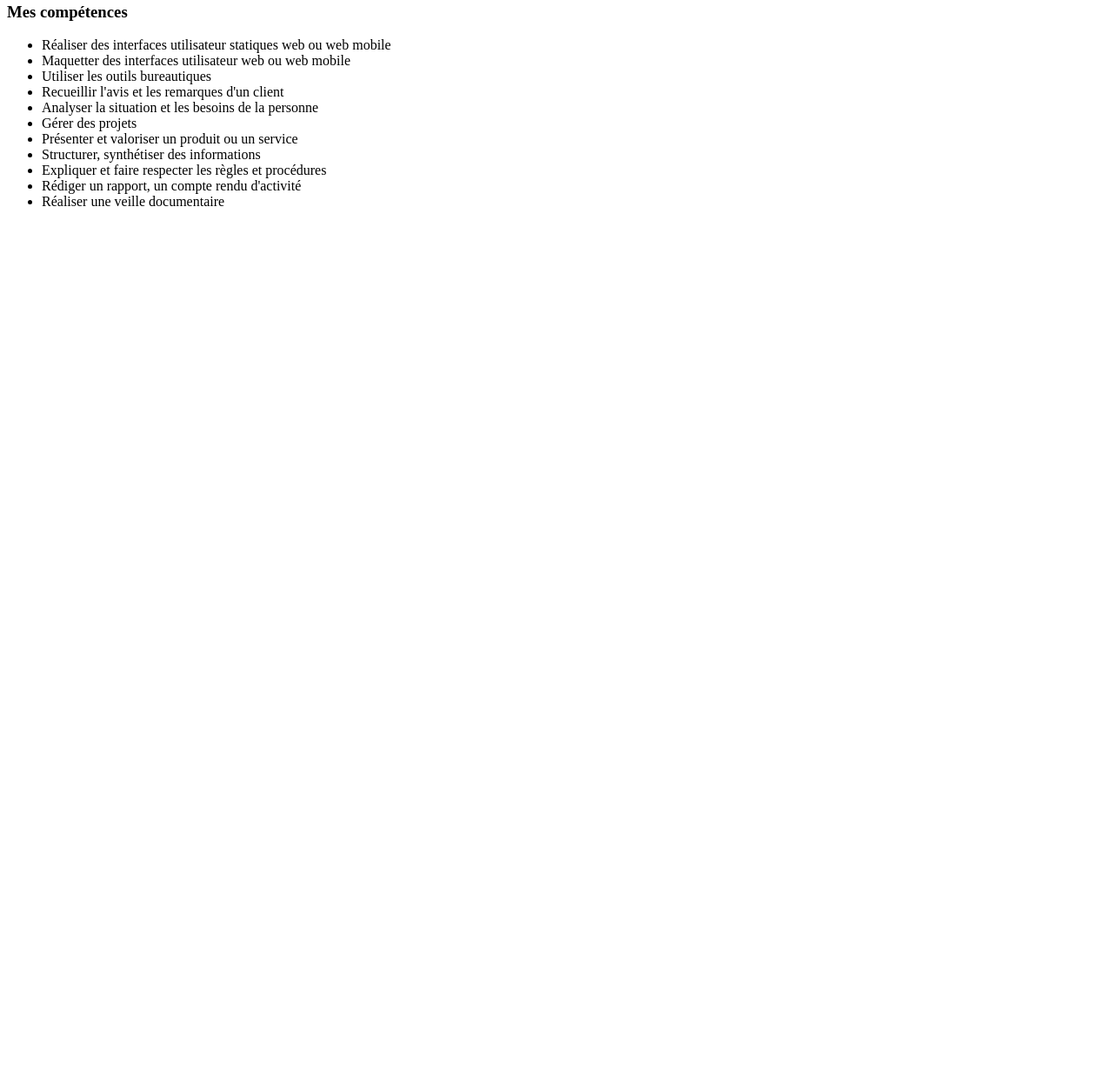
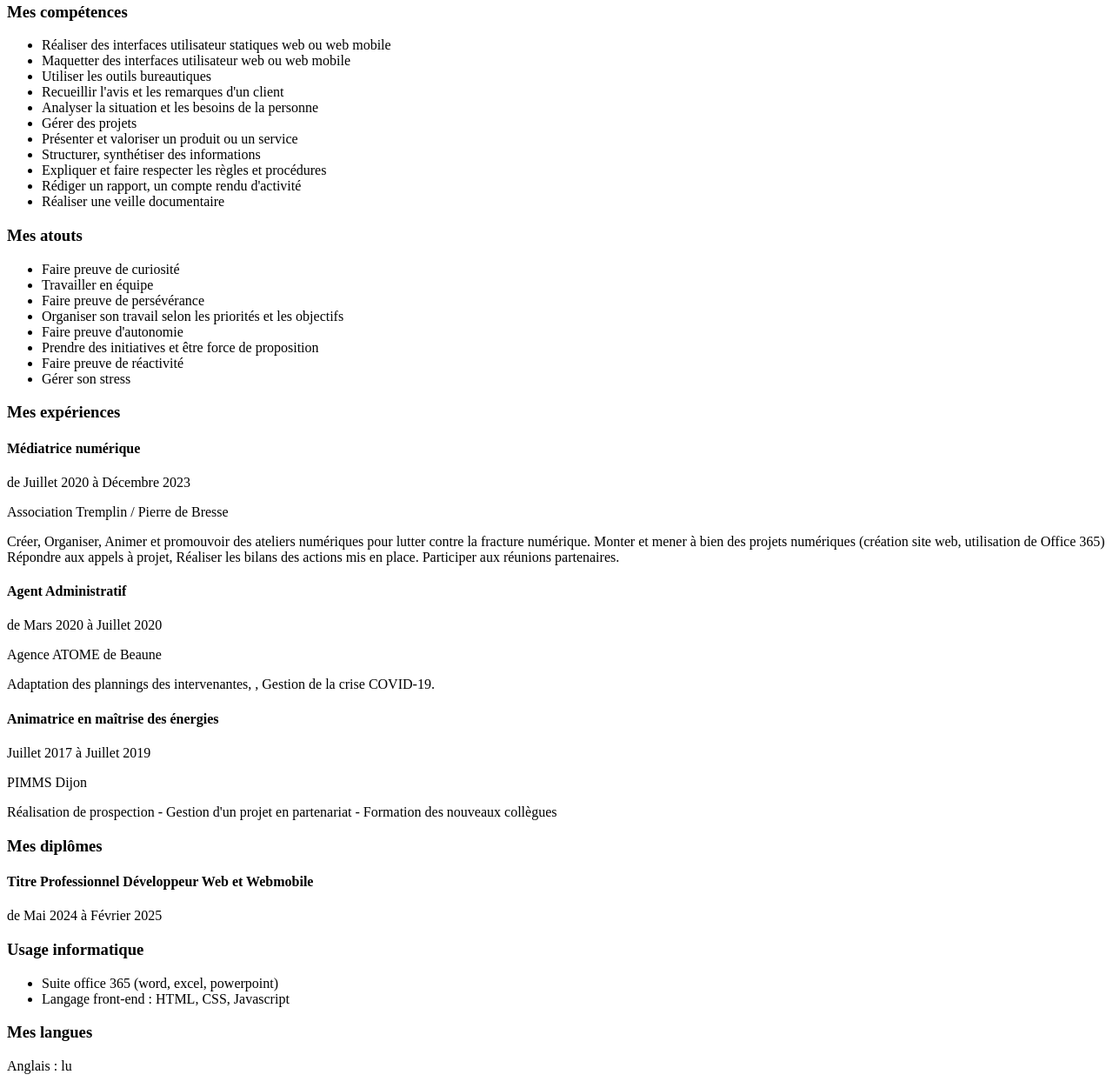
Before and after one commit to CathyNav/CV, a plain HTML site: page index.html in a window 1280 px wide. Shown: the part 285-1536 px from the top of the page at 87% size. Before the commit the page ends 800 px from the top, so only its background shows below. Drawn offline with Linux system fonts and the light colour scheme.

Commit message:
Update index.html

```diff
--- a/index.html
+++ b/index.html
@@ -28,7 +28,9 @@
         </div>
     </header>
     <main role="main">
+        <div>
         <section role="region" class="competences" aria-labelledby="competences">
+            <div class="container">
             <h3 id="competences">Mes compétences</h3>
                 <ul>
                     <li>Réaliser des interfaces utilisateur statiques web ou web mobile</li>
@@ -43,21 +45,64 @@
                     <li>Rédiger un rapport, un compte rendu d'activité</li>
                     <li>Réaliser une veille documentaire</li>
                 </ul>
+            </div>
         </section>
-        <section role="region" class="" aria-labelledby="">
-
+        <section role="region" class="atout" aria-labelledby="atout">
+            <div class="container">
+            <h3 id="atout">Mes atouts</h3>
+                <ul>
+                    <li>Faire preuve de curiosité</li>
+                    <li>Travailler en équipe</li>
+                    <li>Faire preuve de persévérance</li>
+                    <li>Organiser son travail selon les priorités et les objectifs</li>
+                    <li>Faire preuve d'autonomie</li>
+                    <li>Prendre des initiatives et être force de proposition</li>
+                    <li>Faire preuve de réactivité</li>
+                    <li>Gérer son stress</li>
+                </ul>
+            </div>
         </section>
-        <section role="region" class="" aria-labelledby="">
-
+        </div>
+        <section role="region" class="exp" aria-labelledby="experience">
+            <div class="container">
+            <h3 id="experience" aria-level="1">Mes expériences</h3>
+                <div>
+                    <h4 aria-level="2">Médiatrice numérique</h4>
+                    <p>de Juillet 2020 à Décembre 2023</p>
+                    <p>Association Tremplin / Pierre de Bresse</p>
+                    <p>Créer, Organiser, Animer et promouvoir des ateliers numériques pour lutter contre la fracture numérique. Monter et mener
+                    à bien des projets numériques (création site web, utilisation de Office 365) Répondre aux appels à projet, Réaliser les
+                    bilans des actions mis en place. Participer aux réunions partenaires.</p>
+                </div>
+                <div>
+                    <h4 aria-level="2">Agent Administratif</h4>
+                    <p>de Mars 2020 à Juillet 2020</p>
+                    <p>Agence ATOME de Beaune</p>
+                    Adaptation des plannings des intervenantes, , Gestion de la crise COVID-19.
+                </div>
+                <div>
+                    <h4 aria-level="2">Animatrice en maîtrise des énergies</h4>
+                    <p>Juillet 2017 à Juillet 2019</p>
+                    <p>PIMMS Dijon</p>
+                    <p>Réalisation de prospection - Gestion d'un projet en partenariat - Formation des nouveaux collègues</p>
+                </div>
+            </div>
         </section>
-        <section role="region" class="" aria-labelledby="">
-
+        <section role="region" class="diplome" aria-labelledby="diplome">
+            <h3 id="diplome"> Mes diplômes</h3>
+            <h4> <a href="https://www.francecompetences.fr/recherche/rncp/37674/"></a>Titre Professionnel Développeur Web et Webmobile</h4>
+            <p>de Mai 2024 à Février 2025</p>
         </section>
-        <section role="region" class="" aria-labelledby="">
-
+        <section role="region" class="info" aria-labelledby="Informatique">
+            <h3 id="Informatique">Usage informatique</h3>
+            <ul>
+                <li>Suite office 365 (word, excel, powerpoint)</li>
+                <li>Langage front-end : HTML, CSS, Javascript</li>
+            </ul>
         </section>
-        <section role="region" class="" aria-labelledby="">
-
+        <section role="region" class="lang" aria-labelledby="langage">
+           <h3 id="langage">Mes langues</h3>
+           <p>Anglais : lu </p>
         </section>
     </main>
 </body>
```
